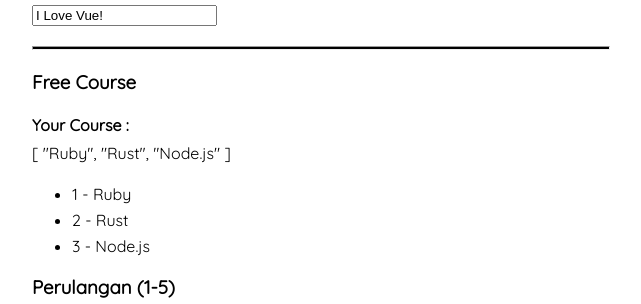
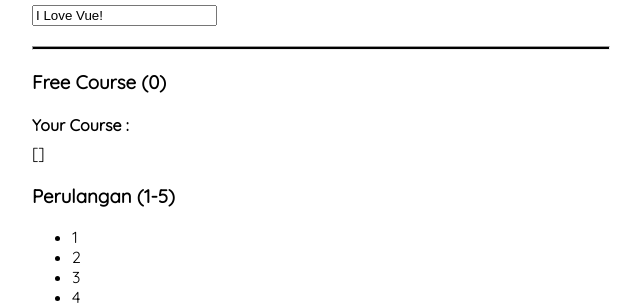
Before and after one commit to tamathecxder/vue-beginners, a plain HTML site: page latihan1.html in a window 1280 px wide. Shown: the part 649-953 px from the top of the page, without its empty margins (32-673 px from the left). Drawn offline with nearby package versions, Linux system fonts and the light colour scheme.

Commit message:
Conditional rendering dengan directives v-if, v-else dan v-show

```diff
--- a/latihan1.html
+++ b/latihan1.html
@@ -80,16 +80,17 @@
           <hr style="margin: 20px 0; height: 2px; width: 50%; background-color: #000" />
 
           <div>
-            <h3>Free Course</h3>
+            <h3>Free Course ({{ courseList.length }})</h3>
             <h4>
               Your Course :
               <span style="display: block; font-weight: normal; margin: 8px 0"> {{ courseList }} </span>
             </h4>
 
-            <!-- v-for -->
-            <ul>
+            <!-- v-for, v-if, v-else dan v-show (pengubahan display suatu element menjadi none) -->
+            <ul v-show="courseList.length > 1">
               <li style="margin-bottom: 6px" v-for="(course, index) in courseList">{{ index + 1 }} - {{ course }}</li>
             </ul>
+            <li v-else>Mohon maaf saat ini kelas sedang tidak tersedia</li>
 
             <h3>Perulangan (1-5)</h3>
             <ul>
@@ -167,7 +168,7 @@
           vueTextContent: "Directives v-text",
           image: "image/vuejs-vector.png",
           menu: "home",
-          courseList: ["Ruby", "Rust", "Node.js"],
+          courseList: [],
           iterableNumber: [1, 2, 3, 4, 5]
         },
         methods: {
```
